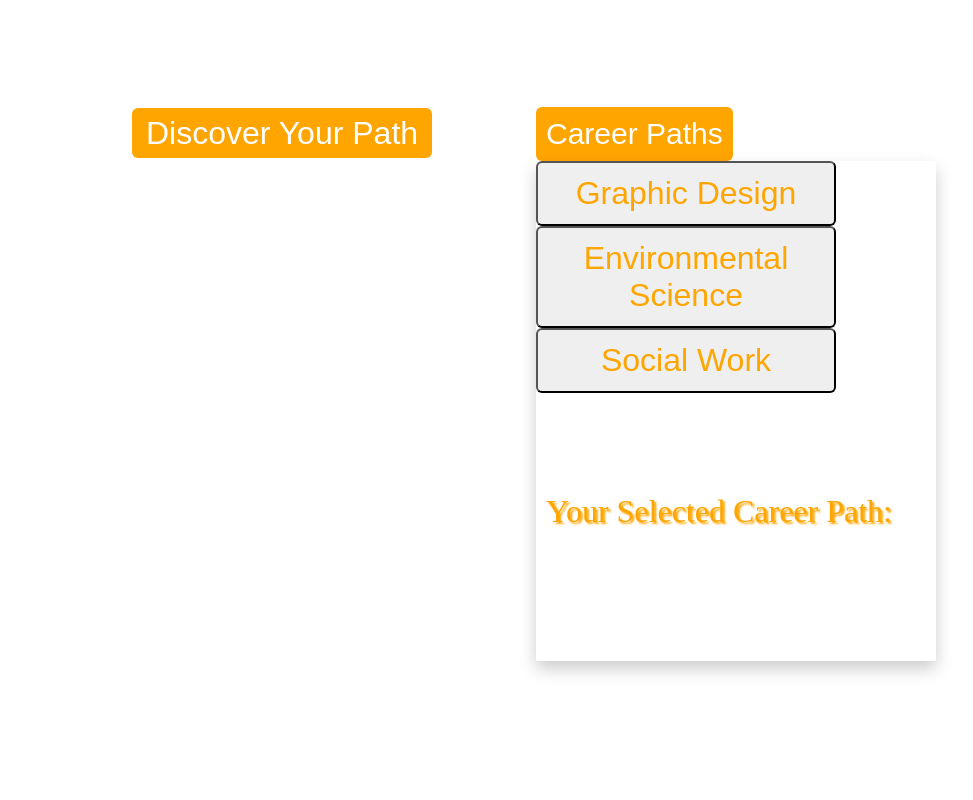
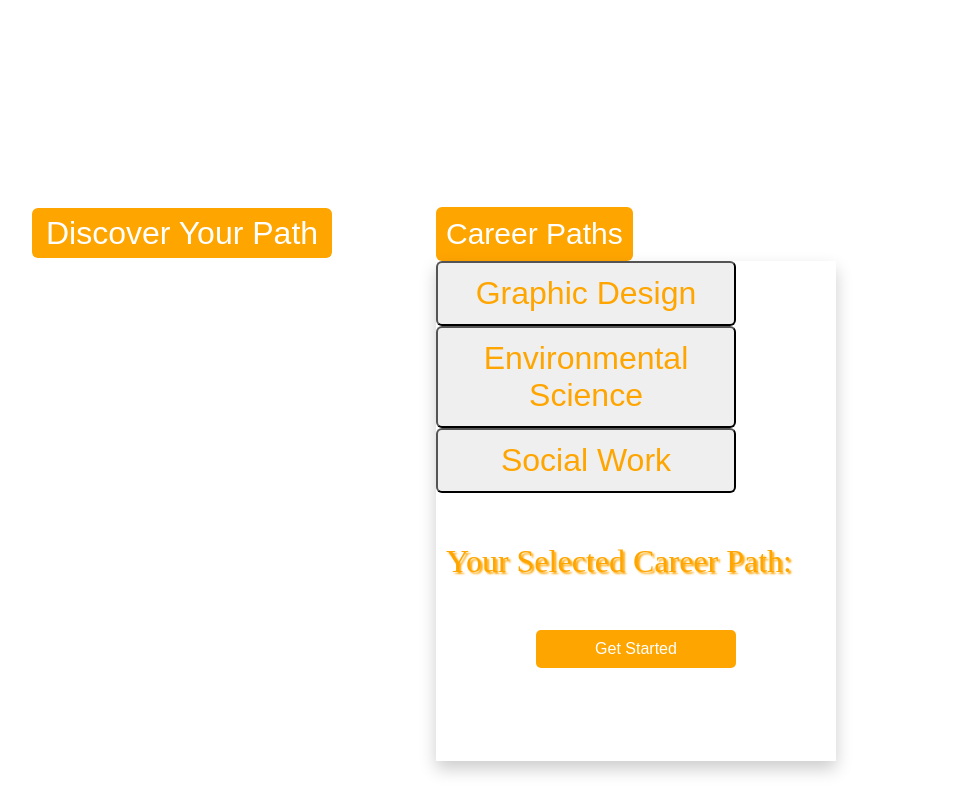
Before and after one commit to Itohan1/MentConnect, a Python web app: template web_dynamic/templates/choosepath.html in a window 1280 px wide. Shown: the whole page, without its empty margins (176-1149 px from the left). Run offline with Jinja, Linux system fonts and the light colour scheme; the template is opened without the code that fills it, so the values that code supplies are empty.

Commit message:
New changes of we_dynamic folder

```diff
--- a/web_dynamic/static/scripts/choosepath.js
+++ b/web_dynamic/static/scripts/choosepath.js
@@ -1,10 +1,11 @@
-document.addEventListener("DOMContentLoaded", () => {
+document.addEventListener("DOMContentLoaded", async () => {
     const careerPathsButton = document.getElementById("careerPathsButton");
     const careerPathsDropdown = document.getElementById("career-paths");
     const careerPathButtons = document.querySelectorAll(".career-path");
     const selectedCareerPathElement = document.getElementById("selectedCareerPath");
+    const getStartedButton = document.getElementById("getStarted");
 
-    const signupId = localStorage.getItem("signupId");
+    const signupId = await getSignFromCookie();
 
     if (!signupId) {
         console.error('No signup ID found. Please sign up first.');
@@ -18,33 +19,89 @@
     careerPathButtons.forEach(button => {
         button.addEventListener("click", async () => {
             const careerPath = button.getAttribute("data-path");
+            selectedCareerPathElement.textContent = careerPath;
+            await saveConclusion(careerPath, signupId);
+        });
+    });
 
-            const response = await fetch(`http://localhost:5000/api/v1/signs/${sign_id}/chosenpaths`, {
+    async function loadSelectedCareerPath() {
+        const savedCareerPath = await getChosenPathFromCookie();
+        if (savedCareerPath) {
+            selectedCareerPathElement.textContent = savedCareerPath;
+        } else {
+            console.error('No saved career path found.');
+        }
+    }
+
+    loadSelectedCareerPath();
+
+    getStartedButton.addEventListener("click", async () => {
+        const savedConclusion = await getChosenPathFromCookie();
+        if (savedConclusion) {
+            window.location.href = `main-app.html?signupId=${signupId}`;
+        } else {
+            alert("You must complete the quiz to get started.");
+        }
+    });
+
+    async function saveConclusion(careerPath, signupId) {
+        const data = {
+            career_name: careerPath
+        };
+        const response = await fetch(`https://www.itohan.tech/api/v1/signs/${signupId}/chosenpaths`, {
             method: 'POST',
             headers: {
                 'Content-Type': 'application/json'
             },
-                body: JSON.stringify({ chosen_path: careerPath })
+            body: JSON.stringify(data)
         });
 
-            if (response.ok) {
-                localStorage.setItem("selectedCareerPath", careerPath);
-                selectedCareerPathElement.textContent = careerPath;
-            } else {
-                console.error('Failed to save career path to the backend');
-            }
-        });
-    });
-
-    function loadSelectedCareerPath() {
-        const savedCareerPath = localStorage.getItem("selectedCareerPath");
-        if (savedCareerPath) {
-            selectedCareerPathElement.textContent = savedCareerPath;
+        if (!response.ok) {
+            console.error('Failed to save conclusion to the backend');
         }
     }
 
-    loadSelectedCareerPath();
+    async function getSignFromCookie() {
+        try {
+            const response = await fetch(`https://www.itohan.tech/api/v1/signcookie`, {
+                method: 'GET',
+                credentials: 'include'
             });
+
+            if (!response.ok) {
+                console.error('Failed to fetch sign from cookie:', response.status);
+                return null;
+            }
+
+            const result = await response.json();
+            console.log('Sign data:', result);
+            return result.id;
+        } catch (error) {
+            console.error('Error fetching sign from cookie:', error);
+            return null;
+        }
+    }
+
+    async function getChosenPathFromCookie() {
+        try {
+            const response = await fetch(`https://www.itohan.tech/api/v1/chosencookie`, {
+                method: 'GET',
+                credentials: 'include'
+            });
+
+            if (!response.ok) {
+                console.error('Failed to fetch chosen_path from cookie:', response.status);
+                return null;
+            }
+
+            const result = await response.json();
+            console.log('Chosen data:', result);
+            return result.career_name;
+        } catch (error) {
+            console.error('Error fetching chosen_path from cookie:', error);
+            return null;
+        }
+    }
 
     window.onclick = function(event) {
         if (!event.target.matches('#careerPathsButton')) {
@@ -56,4 +113,5 @@
                 }
             }
         }
-}
+    };
+});
--- a/web_dynamic/static/scripts/redirect.js
+++ b/web_dynamic/static/scripts/redirect.js
@@ -4,6 +4,10 @@
 
 function MainAppWindow() {
     window.location.href = "main-app.html";
+}
+
+function ChoosePathWindow() {
+    window.location.href = "discover.html";
 }
 
 function ContactUsWindow () {
--- a/web_dynamic/static/scripts/role.js
+++ b/web_dynamic/static/scripts/role.js
@@ -5,7 +5,7 @@
 
     document.getElementById('mentee-button').addEventListener('click', async () => {
         await sendRole('mentee');
-        window.location.href = 'discover.html';
+        window.location.href = 'choosepath.html';
     });
 
     document.getElementById('submit-specialization').addEventListener('click', () => {
--- a/web_dynamic/static/styles/choosepath.css
+++ b/web_dynamic/static/styles/choosepath.css
@@ -8,7 +8,6 @@
     border-radius: 6px;
 }
 
-/* Dropdown container style */
 #career-paths-container {
     position: relative;
     width: 500px;
@@ -18,7 +17,6 @@
     margin-bottom: -100px;
 }
 
-/* Dropdown content (hidden by default) */
 .dropdown-content {
     /*display: none;*/
     position: absolute;
@@ -29,7 +27,6 @@
     z-index: 1;
 }
 
-/* Career path buttons */
 .career-path {
     color: orange;
     padding: 12px 16px;
@@ -42,18 +39,16 @@
 
 }
 
-/* Career path button hover */
 .career-path:hover {
     background-color: white;
     color: orangered;
 }
 
-/* Show the dropdown content */
 .show {display: block;}
 
 .Your-selected {
     width: 500px;
-    margin-top: 100px;
+    margin-top: 50px;
     margin-left: 10px;
     color: orange;
     text-shadow: 2px 2px 2px orange;
@@ -65,9 +60,9 @@
     color: white;
     font-size: 2em;
     border-width: 0ch;
-    margin-top: 100px;
+    margin-top: 200px;
     margin-right: -500px;
-    margin-left: 300px;
+    margin-left: 200px;
     width: 300px;
     height: 50px;
     cursor: pointer;
@@ -78,3 +73,25 @@
     color: black;
     text-shadow: 2px 2px 2pxpx black;
 }
+
+button#getStarted {
+    display: block;
+    width: 200px;
+    margin-top: 50px;
+    margin-left: 100px;
+    padding: 10px;
+    font-size: 1em;
+    background-color: orange;
+    color: #fff;
+    border: none;
+    cursor: pointer;
+    border-radius: 5px;
+}
+
+button#getStarted:hover {
+    background-color: orangered;
+}
+
+#selectedCareerPath {
+	color: orangered;
+}
--- a/web_dynamic/templates/choosepath.html
+++ b/web_dynamic/templates/choosepath.html
@@ -16,11 +16,11 @@
                 <button class="career-path" data-path="Graphic Design">Graphic Design</button>
                 <button class="career-path" data-path="Environmental Science">Environmental Science</button>
                 <button class="career-path" data-path="Social Work">Social Work</button>
-                <div class="Your-selected">Your Selected Career Path:</div>
-            </div>
-        </div>
-        <div>
-            <p id="selectedCareerPath"></p>
+	        <div class="Your-selected">Your Selected Career Path:
+			<p id="selectedCareerPath"></p>
+	        </div>
+		<button id="getStarted">Get Started</button>
+	    </div>
         </div>
     </body>
 </html>
--- a/web_dynamic/templates/discover.html
+++ b/web_dynamic/templates/discover.html
@@ -35,6 +35,6 @@
             <p id="conclusion"></p>
         </div>
     </div>
-    <button id="getStarted" onclick="MainAppWindow ()">Get Started</button>
+    <button id="getStarted">Get Started</button>
 </body>
 </html>
```
Also changed, not shown: web_dynamic/main-app.py (+6 -2 lines), web_dynamic/static/scripts/discover.js (+3 -4 lines), web_dynamic/static/scripts/landing.js (line endings or trailing spaces), web_dynamic/static/scripts/sign.js (line endings or trailing spaces). Lines whose indentation alone changed are shown as unchanged.
